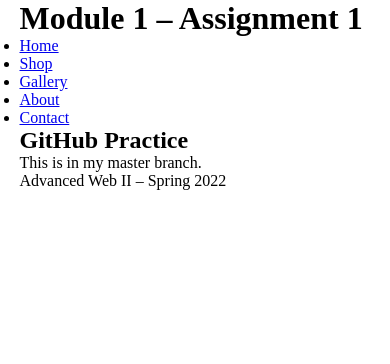
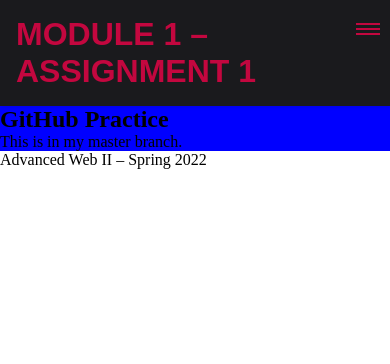
Before and after one commit to cas389/m1-hw1-ju-cheryl, a plain HTML site: page index.html in a window 390 px wide. Drawn offline with Linux system fonts and the light colour scheme.

Commit message:
Added mobile responsive navigation bar and header

```diff
--- a/css/main.css
+++ b/css/main.css
@@ -1,6 +1,6 @@
 /*===========================
 
-Universal Styling
+Reset Rule
 
 ===========================*/
 
@@ -11,9 +11,124 @@
 	box-sizing: border-box;
 }
 
+/*===========================
+
+Container
+
+===========================*/
 .container {
   margin: 0 auto;
-  max-width: 90%;
+}
+
+/*===========================
+
+Header & Navigation Styling
+
+===========================*/
+header {
+  box-shadow: 1px 1px 4px 0 rgba(0,0,0,.1);
+  position: relative;
+  width: 100%;
+  z-index: 9999;
+  background-color: #1a1a1d;
+}
+h1 {
+  max-width: 20rem;
+  display: block;
+  float: left;
+  padding: 1rem;
+  text-transform: uppercase;
+  font-family: Arial, sans-serif;
+  color: #c3073f;
+}
+nav {
+  margin: 0;
+  padding: 0;
+  overflow: hidden;
+}
+header li a {
+  display: block;
+  color: #c3073f;
+  padding: 1rem;
+  text-decoration: none;
+  text-transform: uppercase;
+  border-bottom: 1px dotted #ddd;
+  text-align: center;
+  background-color: #1a1a1d;
+  font-family: sans-serif;
+  font-weight: bold;
+  letter-spacing: .5rem;
+}
+header li a:hover,
+.menu-btn:hover {
+  background-color: #4e4e50;
+  text-decoration: none;
+  color: white;
+  letter-spacing: 1rem;
+}
+nav {
+  clear: both;
+  max-height: 0;
+  transition: max-height .2s ease-out;
+}
+.menu-icon {
+  cursor: pointer;
+  display: inline-block;
+  float: right;
+  padding: 28px 10px;
+  position: relative;
+  user-select: none;
+}
+.navicon {
+  background: #c3073f;
+  display: block;
+  height: 2px;
+  position: relative;
+  transition: background .2s ease-out;
+  width: 1.5rem;
+}
+.navicon:before,
+.navicon:after {
+  background: #c3073f;
+  content: '';
+  display: block;
+  height: 100%;
+  position: absolute;
+  transition: all .2s ease-out;
+  width: 100%;
+}
+.navicon:before {
+  top: 5px;
+}
+.navicon:after {
+  top: -5px;
+}
+.menu-btn {
+  display: none;
+}
+.menu-btn:checked ~ nav {
+  max-height: 340px;
+}
+.menu-btn:checked ~ .menu-icon .navicon {
+  background: transparent;
+}
+.menu-btn:checked ~ .menu-icon .navicon:before {
+  transform: rotate(-45deg);
+}
+.menu-btn:checked ~ .menu-icon .navicon:after {
+  transform: rotate(45deg);
+}
+.menu-btn:checked ~ .menu-icon:not(.steps) .navicon:before,
+.menu-btn:checked ~ .menu-icon:not(.steps) .navicon:after {
+  top: 0;
+}
+/*===========================
+
+Main Section
+
+===========================*/
+main {
+  background: blue;
 }
 
 
@@ -24,7 +139,41 @@
 
 ===========================*/
 @media screen and (min-width: 768px) {
+  /* Header & Navigation */
+  header{
+    clear: none;
+    float: right;
+  }
+  header li {
+    float: left;
+  }
+  nav li a {
+    color: #c3073f;
+    border-bottom: none;
+    border-right: 1px solid #4e4e50;
+		height: 3rem;
+    letter-spacing: 0rem;
+    margin-top: 2rem;
+  }
+  nav li a:hover {
+    letter-spacing: 0rem;
+  }
+  nav {
+    clear: none;
+    float: right;
+    max-height: none;
+  }
+  header .menu-icon {
+    display: none;
+    clear: none;
+    float: right;
+  }
+  nav ul {
+    list-style: none;
+  }
+  main {
 
+  }
 }
 
 /*===========================
--- a/index.html
+++ b/index.html
@@ -11,6 +11,11 @@
     <div class="container">
       <header>
         <h1>Module 1 – Assignment 1</h1>
+
+
+        <input class="menu-btn" type="checkbox" id="menu-btn" />
+        <label class="menu-icon" for="menu-btn"><span class="navicon"></span></label>
+
         <nav>
           <ul>
             <li><a href="#">Home</a></li>
```
Lines whose indentation alone changed are shown as unchanged.
